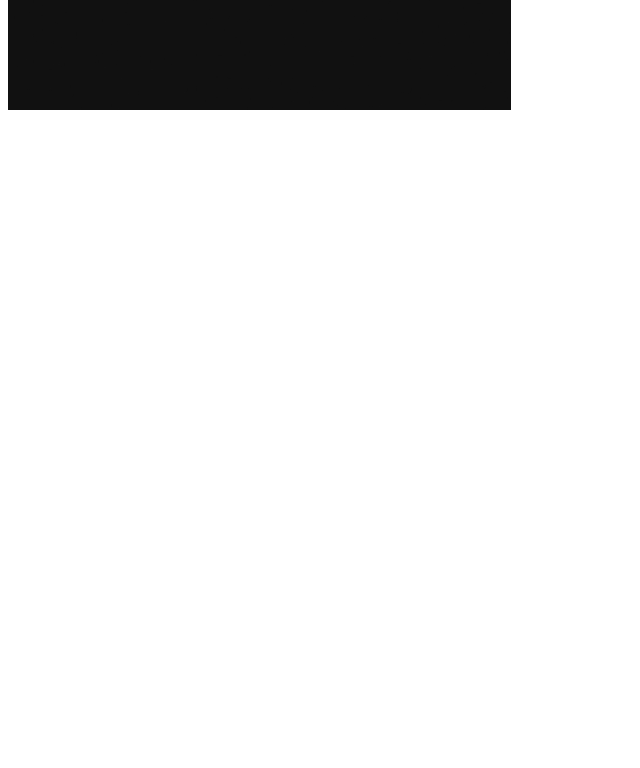
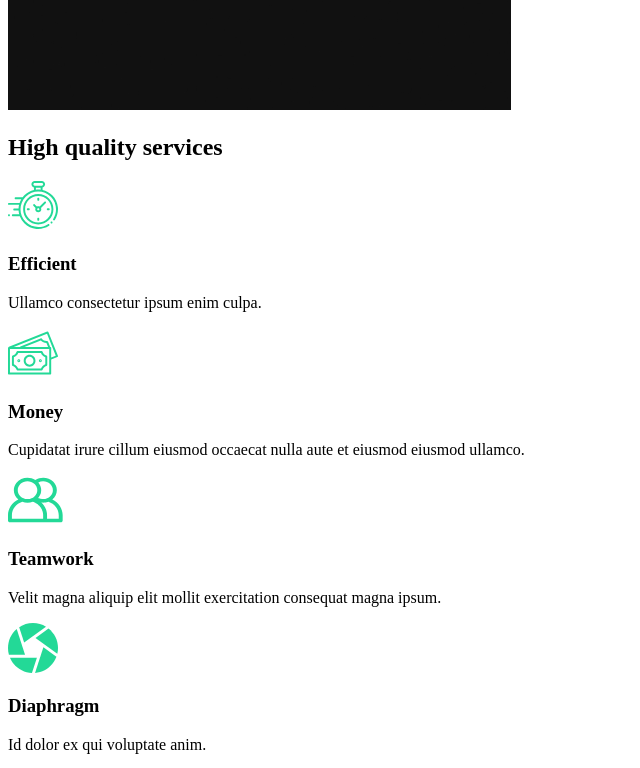
Before and after one commit to GeorgiPetrushev/creative-react-web, a React (Create React App) app: page / in a window 1280 px wide. Shown: the part 860-1628 px from the top of the page, without its empty margins (0-640 px from the left). Before the commit the page ends 982 px from the top, so only its background shows below. Built offline with nearby package versions, Linux system fonts and the light colour scheme.

Commit message:
Add Services Section

```diff
--- a/src/App.js
+++ b/src/App.js
@@ -1,12 +1,10 @@
 import React from 'react';
 import AboutUs from './pages/AboutUs';
 
-function App() {
+export default function App() {
   return (
     <div className="App">
         <AboutUs />
     </div>
   );
 }
-
-export default App;
--- a/src/components/AboutSection.js
+++ b/src/components/AboutSection.js
@@ -1,7 +1,7 @@
 import React from 'react';
 import home1 from '../img/home1.png';
 
-const AboutSection = () => {
+export default function AboutSection() {
     return(
         <div>
             <div className='description'>
@@ -25,5 +25,3 @@ const AboutSection = () => {
         </div>
     )
 }
-
-export default AboutSection;
--- /dev/null
+++ b/src/components/ServicesSection.js
@@ -0,0 +1,52 @@
+import React from 'react';
+import clock from '../img/clock.svg';
+import diaphragm from '../img/diaphragm.svg';
+import money from '../img/money.svg';
+import teamwork from '../img/teamwork.svg';
+import home2 from '../img/home2.png';
+
+const ServicesSection = () =>{
+    return(
+        <div className='services'>
+            <div className="description">
+                <h2>High <span>quality</span> services</h2>
+                <div className="cards">
+                    <div className="card">
+                        <div className="icon">
+                            <img src={clock}></img>
+                            <h3>Efficient</h3>
+                        </div>
+                        <p>Ullamco consectetur ipsum enim culpa.</p>
+                    </div>
+                    <div className="card">
+                        <div className="icon">
+                            <img src={money}></img>
+                            <h3>Money</h3>
+                        </div>
+                        <p>Cupidatat irure cillum eiusmod occaecat nulla aute et eiusmod eiusmod ullamco.</p>
+                    </div>
+                    <div className="card">
+                        <div className="icon">
+                            <img src={teamwork}></img>
+                            <h3>Teamwork</h3>
+                        </div>
+                        <p>Velit magna aliquip elit mollit exercitation consequat magna ipsum.</p>
+                    </div>
+                    <div className="card">
+                        <div className="icon">
+                            <img src={diaphragm}></img>
+                            <h3>Diaphragm</h3>
+                        </div>
+                        <p>Id dolor ex qui voluptate anim.</p>
+                    </div>
+                </div>
+            </div>
+            <div className='image'>
+                <img src={home2} alt=''></img>
+            </div>
+        </div>
+
+    );
+}
+
+export default ServicesSection;
--- a/src/pages/AboutUs.js
+++ b/src/pages/AboutUs.js
@@ -1,10 +1,14 @@
 import React from 'react';
 //Page Components
 import AboutSection from '../components/AboutSection';
+import ServicesSection from '../components/ServicesSection';
 
 const AboutUs = () => {
     return(
-        <AboutSection />
+        <div>
+            <AboutSection />
+            <ServicesSection />
+        </div>
     )
 }
 
```
